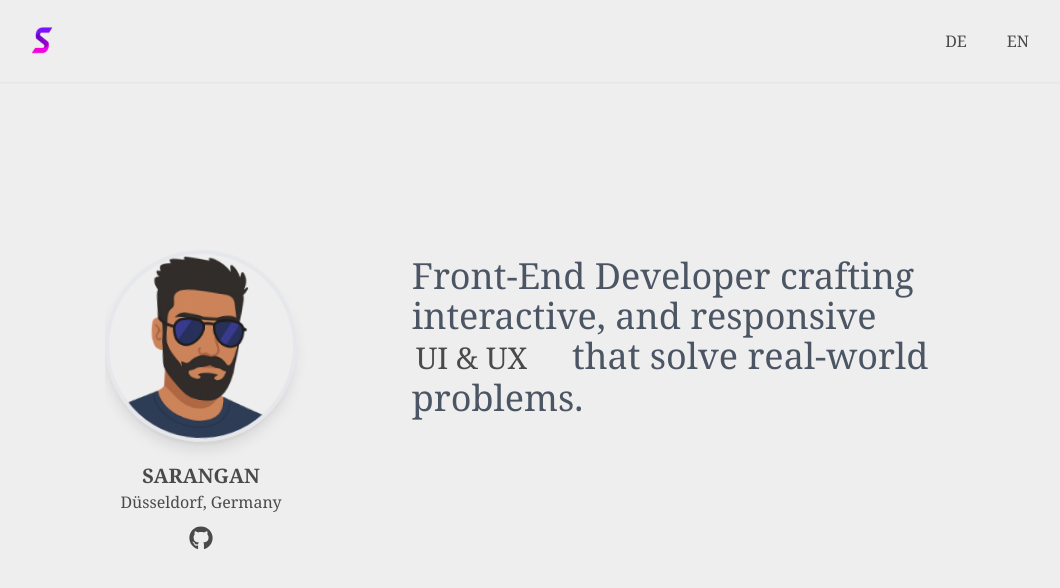
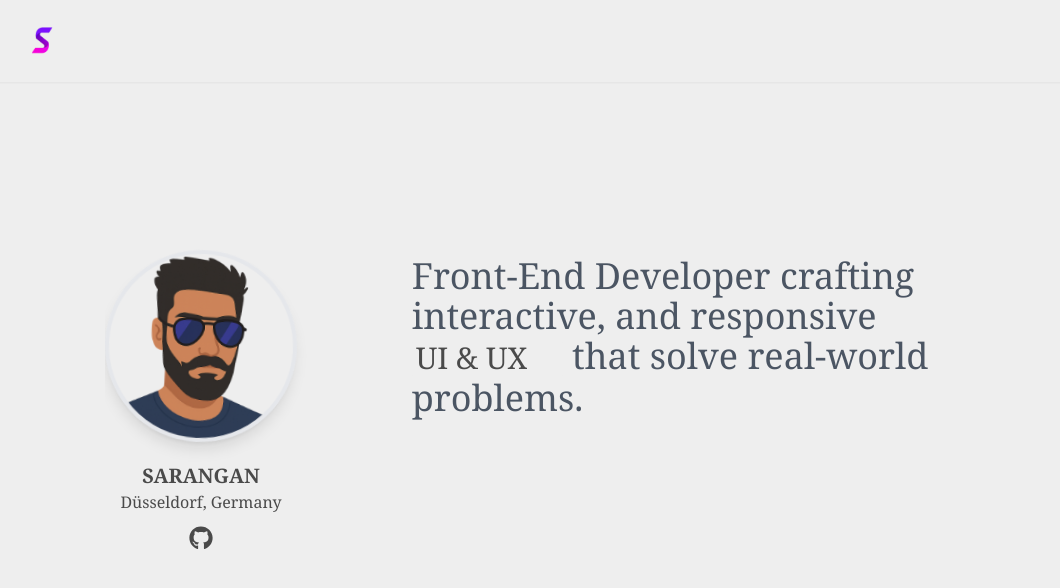
Before and after one commit to sarangan16/sarangan, a React (Create React App) app: page / in a window 1280 px wide. Shown: the top 588 px of the page, without its empty margins (111-1171 px from the left). Built offline with nearby package versions, Linux system fonts and the light colour scheme.

Commit message:
lang button will show which language is on

```diff
--- a/src/components/Navbar.jsx
+++ b/src/components/Navbar.jsx
@@ -18,18 +18,23 @@ const Navbar = () => {
           </div>
 
           <div className="flex space-x-4">
+            {i18n.language === "en" && (
               <button
                 onClick={() => changeLanguage("de")}
                 className="px-3 py-1 rounded hover:bg-[#FFCC00] focus:outline-none"
               >
                 DE
               </button>
+            )}
+
+            {i18n.language === "de" && (
               <button
                 onClick={() => changeLanguage("en")}
                 className="px-3 py-1 rounded hover:bg-blue-400 focus:outline-none"
               >
                 EN
               </button>
+            )}
           </div>
         </div>
       </div>
```
Lines whose indentation alone changed are shown as unchanged.
